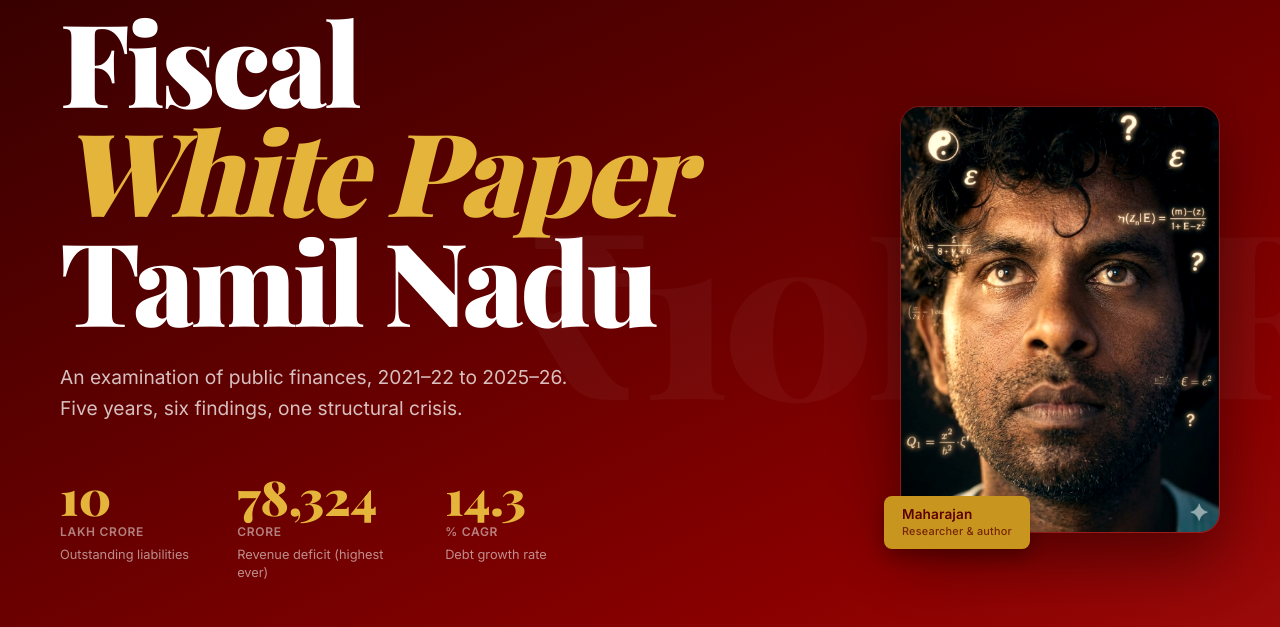
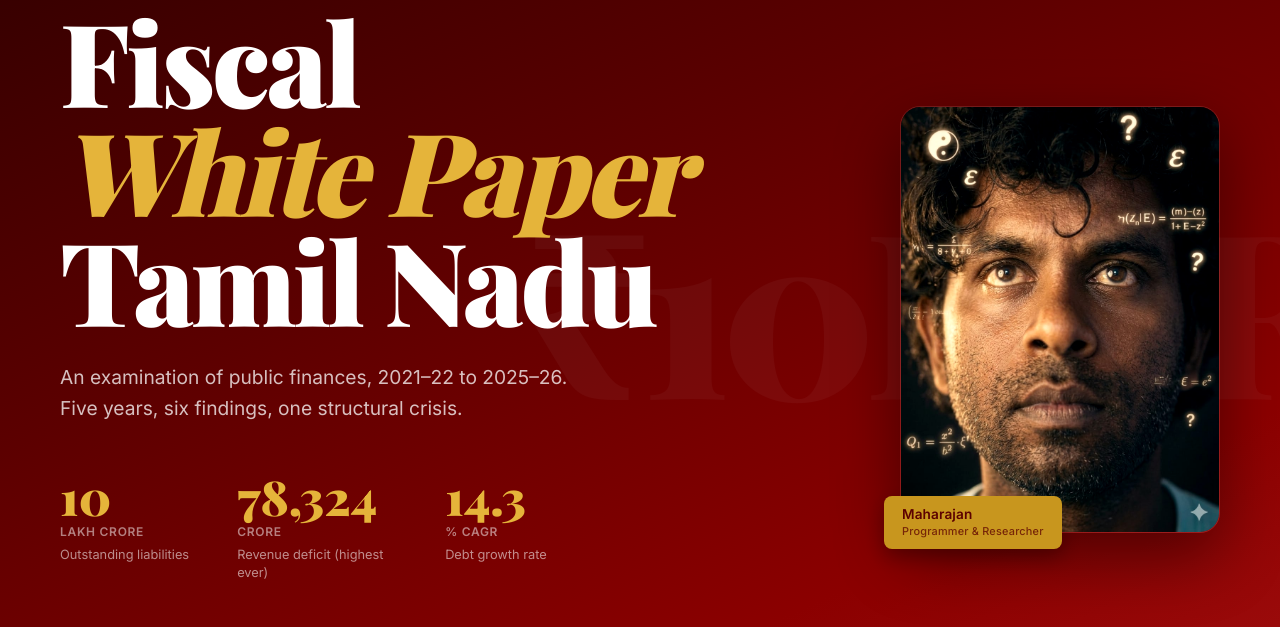
Before and after one commit to Maha0001/tn-fiscal-whitepaper-2026, a plain HTML site: page index.html in a window 1280 px wide. Shown: the part 154-781 px from the top of the page. Drawn offline with nearby package versions, Linux system fonts and the light colour scheme.

Commit message:
Update index.html

```diff
--- a/index.html
+++ b/index.html
@@ -119,7 +119,7 @@
         </div>
         <div class="hero-photo-wrap">
           <img src="author-photo.jpeg" alt="Author of this analysis" class="hero-photo" loading="lazy" />
-          <div class="hero-photo-caption">Maharajan<span>Researcher &amp; author</span></div>
+          <div class="hero-photo-caption">Maharajan<span>Programmer &amp; Researcher</span></div>
         </div>
       </div>
     </div>
```
